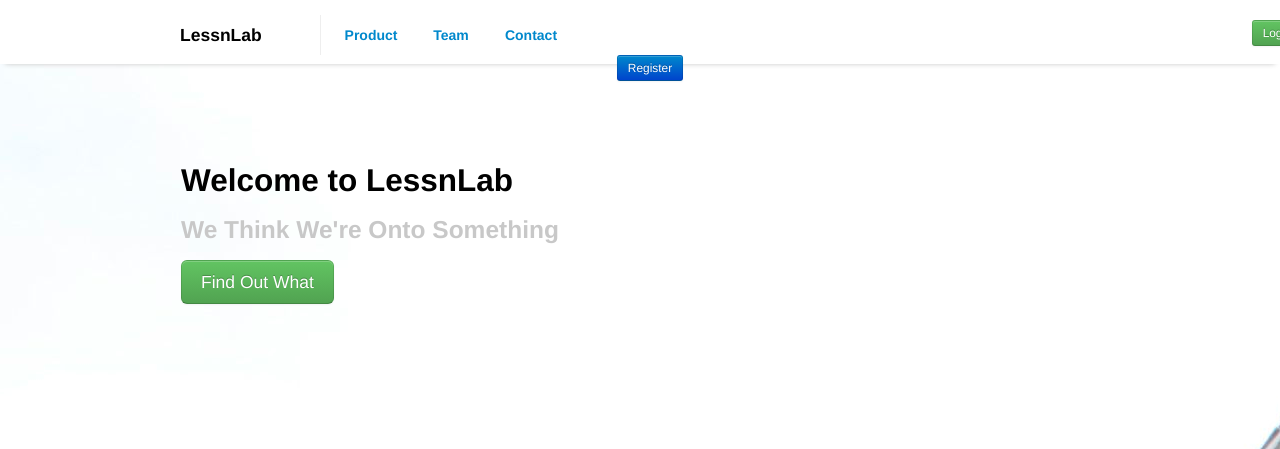
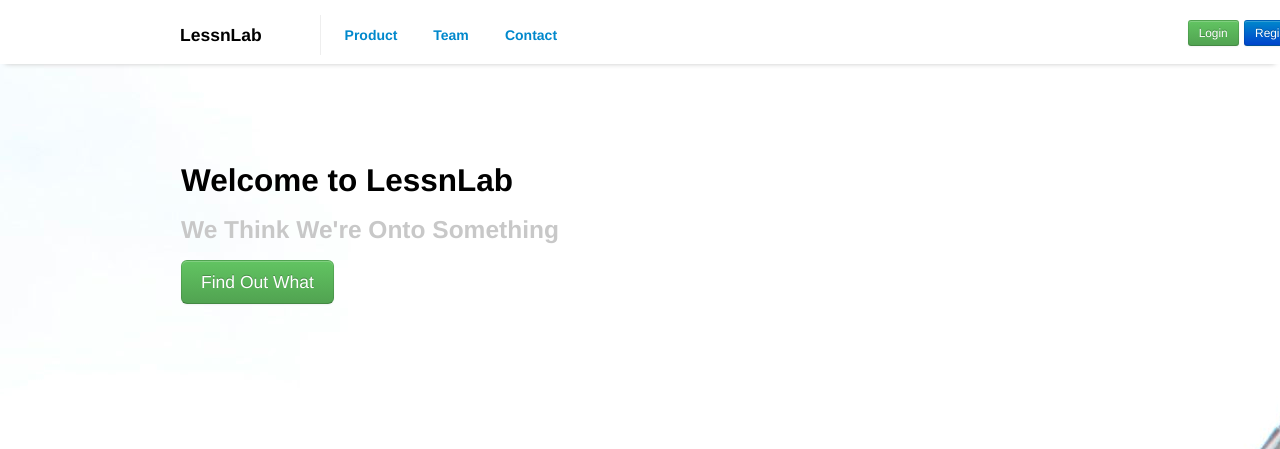
Before and after one commit to arn0601/lessnlab, a Django app: template templates/landing.html in a window 1280 px wide. Shown: the top 449 px of the page. Run offline with Django 3.2, Linux system fonts and the light colour scheme; the template is opened without the code that fills it: most values are stand-ins (such as "Sample title", 1, 10 or a date in 2020); some libraries are stand-ins or nearby versions.

Commit message:
updated landing login modal

```diff
--- a/static/landingstyles.css
+++ b/static/landingstyles.css
@@ -99,10 +99,21 @@ body {
 		padding-top: 5px;
 		color: white;
 		position: absolute;
+		left: 44%;
+
+
+}
+
+#registerbutton {
+
+		padding-top: 5px;
+		color: white;
+		position: absolute;
 		left: 49%;
 
 
 }
+
 
 #logoborder {
 
```
